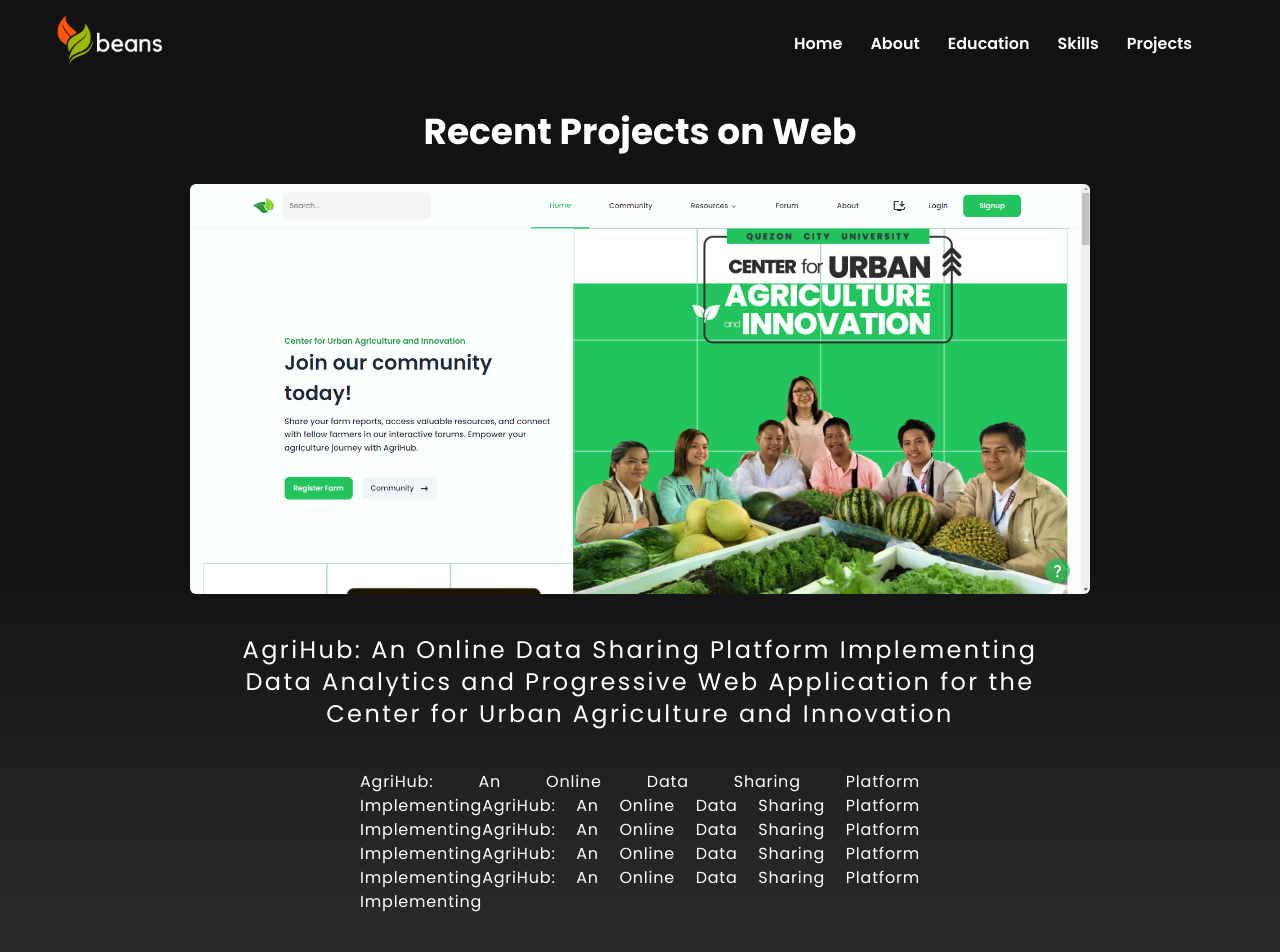
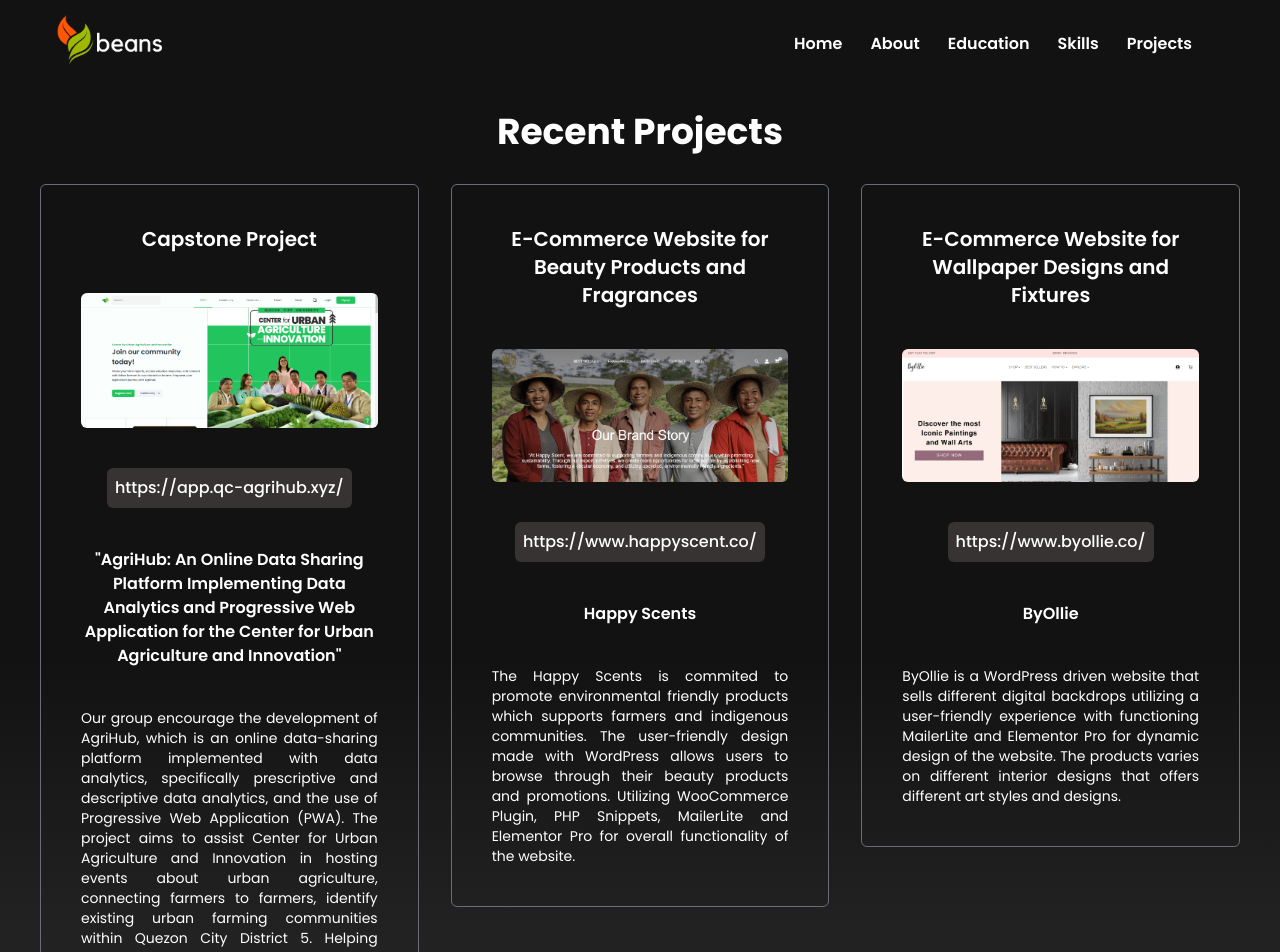
Before and after one commit to vince-dev-it/tata-repo, a React (Vite) app: page /Projects in a window 1280 px wide. Shown: the top 952 px of the page. Built offline with nearby package versions, Linux system fonts and the light colour scheme.

Commit message:
2nd commit

```diff
--- a/src/Home.jsx
+++ b/src/Home.jsx
@@ -66,31 +66,31 @@
         </div>
         <div className="flex flex-col justify-center items-center my-12 font-poppins">
           <h1 className="text-white text-3xl font-bold inline-block mt-20">
-            Biography
+            Short Biography
           </h1>
           <br />
-          <p className="text-white px-20 pt-10 text-justify">
-            orem Ipsum is simply dummy text of the printing and typesetting
-            industry. Lorem Ipsum has been the industry's standard dummy text
-            ever since the 1500s, when an unknown printer took a galley of type
-            and scrambled it to make a type specimen book. It has survived not
-            only five centuries, but also the leap into electronic typesetting,
-            remaining essentially unchanged. It was popularised in the 1960s
-            with the release of Letraset sheets containing Lorem Ipsum passages,
-            and more recently with desktop publishing software like Aldus
-            PageMaker including versions of Lorem Ipsum.orem Ipsum is simply
-            dummy text of the printing and typesetting industry. Lochanged. It
-            was popularised in the 1960s with the release of Letraset sheets
-            containing Lorem Ipsum passages, and more recently with desktop
-            publishing software like Aldus PageMaker including versions of Lorem
-            Ipsum.orem Ipsum is simply dummy text of the printing and
-            typesetting industry. Lorem Ipsum has been the industry's standard
-            dummy text ever since the 1500s, when an unknown printer took a
-            galley of type and scrambled it to make a type specimen book. It has
-            survived not only five centuries, but also the leap into electronic
-            typesetting, remaining essentially ore recently with desktop
-            publishing software like Aldus PageMaker including versions of Lorem
-            Ipsum. Sample commit
+          <p className="text-white px-20 pt-10 text-justify pb-40">
+            I am Jan Vincent Neal R. Toledo, a 22-years old BS Information
+            Technology graduate from Quezon City University. I am interested in
+            applying for the position of WordPress Developer. I recently
+            graduated from Quezon City University last June 25, 2024 completing
+            a Bachelor's Degree in Information Technology. During my four year
+            study in the university, I have experienced all of the roles in
+            Information Technology including System Documentation, Web
+            Development, System Developer, UI/UX Designer and Project
+            Management. I am hugely inclined in Front-End Web Development with
+            the use of HTML, CSS and JavaScript along with the recent frameworks
+            such as ReactJS. I focused all of my time to practice my code in
+            Front-End Development and a some of my extra time for some Back-End
+            Development with the use of MySQL queries in PHP. From my previous
+            company, I was an IT Intern who manages and develops multiple web
+            projects for WordPress by utilizing the right tool such as Elementor
+            Pro for the design, PHP Code Snippets for other functions and the
+            Ahrefs as the SEO for optimizing the webpages articles in the Google
+            Search Engine. My continuous hunger for self-improvement has enabled
+            me to explore all the possible skills that my course offers. With
+            all of this acquired knowledge, I wanted to contribute whatever I
+            can offer to my future company.
           </p>
         </div>
       </div>
--- a/src/Projects.jsx
+++ b/src/Projects.jsx
@@ -1,28 +1,107 @@
 import Footer from "./components/Footer";
 import Navbar from "./components/Navbar";
 import Agrihub from "./assets/Agrihub.png";
+import ByOllie from "./assets/ByOllie.png";
+import HappyScent from "./assets/HappyScent.png";
 
 export default function Projects() {
   return (
     <>
       <Navbar></Navbar>
+      <h1 className="text-white text-4xl font-poppins font-bold py-8 text-center">
+        Recent Projects
+      </h1>
+      <div className="grid md:grid-cols-3 sm:grid-cols-1 place-items-baseline px-10 pb-10 font-poppins gap-8 ">
+        {/* Card 1 */}
+        <div className="flex flex-col gap-10 border border-[#686D76] rounded-md py-10 px-10 place-items-center">
+          <p className="text-white font-poppins text-xl font-semibold text-center">
+            Capstone Project
+          </p>
 
-      <div className="grid grid-cols-1 place-items-center px-10 pb-10 font-poppins">
-        <h1 className="text-white text-4xl font-poppins font-bold py-8">
-          Recent Projects on Web
-        </h1>
-        <img src={Agrihub} className="w-3/4 rounded-md" />
-        <p className="text-2xl tracking-widest text-white text-center pt-10">
-          AgriHub: An Online Data Sharing Platform Implementing <br /> Data
-          Analytics and Progressive Web Application for the <br /> Center for
-          Urban Agriculture and Innovation
-        </p>
-        <p className="text-md tracking-wider text-white text-justify pt-10 px-80">
-          AgriHub: An Online Data Sharing Platform ImplementingAgriHub: An
-          Online Data Sharing Platform ImplementingAgriHub: An Online Data
-          Sharing Platform ImplementingAgriHub: An Online Data Sharing Platform
-          ImplementingAgriHub: An Online Data Sharing Platform Implementing
-        </p>
+          <a href="https://app.qc-agrihub.xyz/">
+            <img src={Agrihub} className="w-full rounded-md" />
+          </a>
+
+          <a
+            className="text-white font-poppins text-md font-medium bg-[#8B7F7F]/[.3] px-2 py-2 text-center rounded-md"
+            href="https://app.qc-agrihub.xyz/"
+          >
+            https://app.qc-agrihub.xyz/
+          </a>
+          <p className="text-white font-poppins text-md font-semibold text-center">
+            "AgriHub: An Online Data Sharing Platform Implementing Data
+            Analytics and Progressive Web Application for the Center for Urban
+            Agriculture and Innovation"
+          </p>
+          <p className="text-white font-poppins text-sm text-justify">
+            Our group encourage the development of AgriHub, which is an online
+            data-sharing platform implemented with data analytics, specifically
+            prescriptive and descriptive data analytics, and the use of
+            Progressive Web Application (PWA). The project aims to assist Center
+            for Urban Agriculture and Innovation in hosting events about urban
+            agriculture, connecting farmers to farmers, identify existing urban
+            farming communities within Quezon City District 5. Helping
+            interested users to contribute and provide innovative urban farming
+            technologies to the communities to become productive in adapting
+            urban agriculture in a modern way through collaboration and
+            community building.
+          </p>
+        </div>
+        {/* Card 2 */}
+        <div className="flex flex-col gap-10 border border-[#686D76] rounded-md py-10 px-10 place-items-center">
+          <p className="text-white font-poppins text-xl font-semibold text-center">
+            E-Commerce Website for Beauty Products and Fragrances
+          </p>
+
+          <a href="https://www.happyscent.co/">
+            <img src={HappyScent} className="w-full rounded-md" />
+          </a>
+
+          <a
+            className="text-white font-poppins text-md font-medium bg-[#8B7F7F]/[.3] px-2 py-2  text-center rounded-md"
+            href="https://www.happyscent.co/"
+          >
+            https://www.happyscent.co/
+          </a>
+          <p className="text-white font-poppins text-md font-semibold text-center">
+            Happy Scents
+          </p>
+          <p className="text-white font-poppins text-sm text-justify">
+            The Happy Scents is commited to promote environmental friendly
+            products which supports farmers and indigenous communities. The
+            user-friendly design made with WordPress allows users to browse
+            through their beauty products and promotions. Utilizing WooCommerce
+            Plugin, PHP Snippets, MailerLite and Elementor Pro for overall
+            functionality of the website.
+          </p>
+        </div>
+        {/* Card 3 */}
+        <div className="flex flex-col gap-10 border border-[#686D76] rounded-md py-10 px-10 place-items-center">
+          <p className="text-white font-poppins text-xl font-semibold text-center">
+            E-Commerce Website for Wallpaper Designs and Fixtures
+          </p>
+
+          <a href="https://www.byollie.co/">
+            <img src={ByOllie} className="w-full rounded-md" />
+          </a>
+
+          <a
+            className="text-white font-poppins text-md font-medium bg-[#8B7F7F]/[.3] px-2 py-2 text-center rounded-md"
+            href="https://www.byollie.co/"
+          >
+            https://www.byollie.co/
+          </a>
+          <p className="text-white font-poppins text-md font-semibold text-center">
+            ByOllie
+          </p>
+          <p className="text-white font-poppins text-sm text-justify">
+            ByOllie is a WordPress driven website that sells different digital
+            backdrops utilizing a user-friendly experience with functioning
+            MailerLite and Elementor Pro for dynamic design of the website. The
+            products varies on different interior designs that offers different
+            art styles and designs.
+          </p>
+        </div>
       </div>
       <Footer></Footer>
     </>
--- a/src/components/Navbar.jsx
+++ b/src/components/Navbar.jsx
@@ -12,7 +12,7 @@
             <img src={logobeans} className="md:w-32 sm:w-20 cursor-pointer" />
           </Link>
         </div>
-        <div className="flex flex-row py-6 pr-14 gap-7 font-semibold text-16px cursor-pointer hover:*:text-green-400 transition-all">
+        <div className="flex flex-row py-6 pr-14 gap-7 font-semibold md:text-16px sm:text-12px cursor-pointer hover:*:text-green-400 transition-all">
           <Link to={"/"}>
             <p className="text-white ">Home</p>
           </Link>
```
Also changed, not shown: src/assets/ByOllie.png (added), src/assets/HappyScent.png (added).
